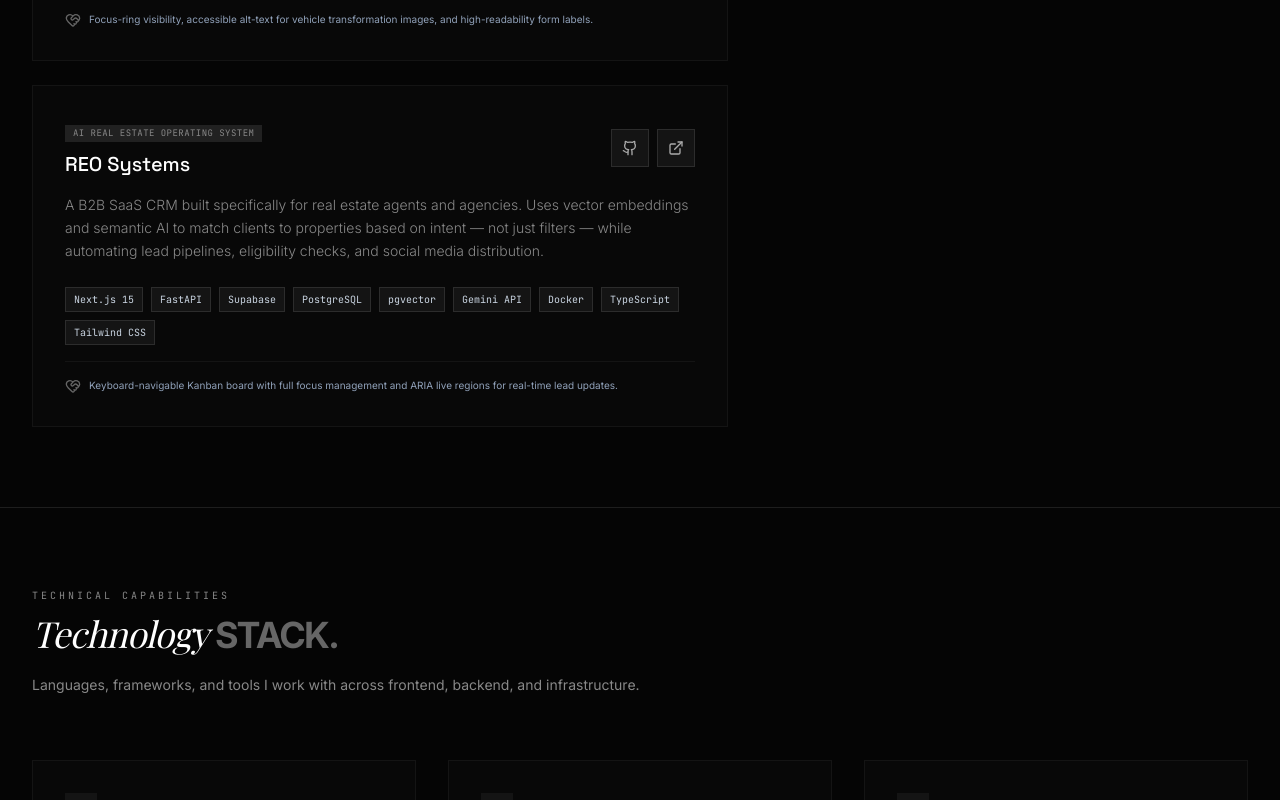
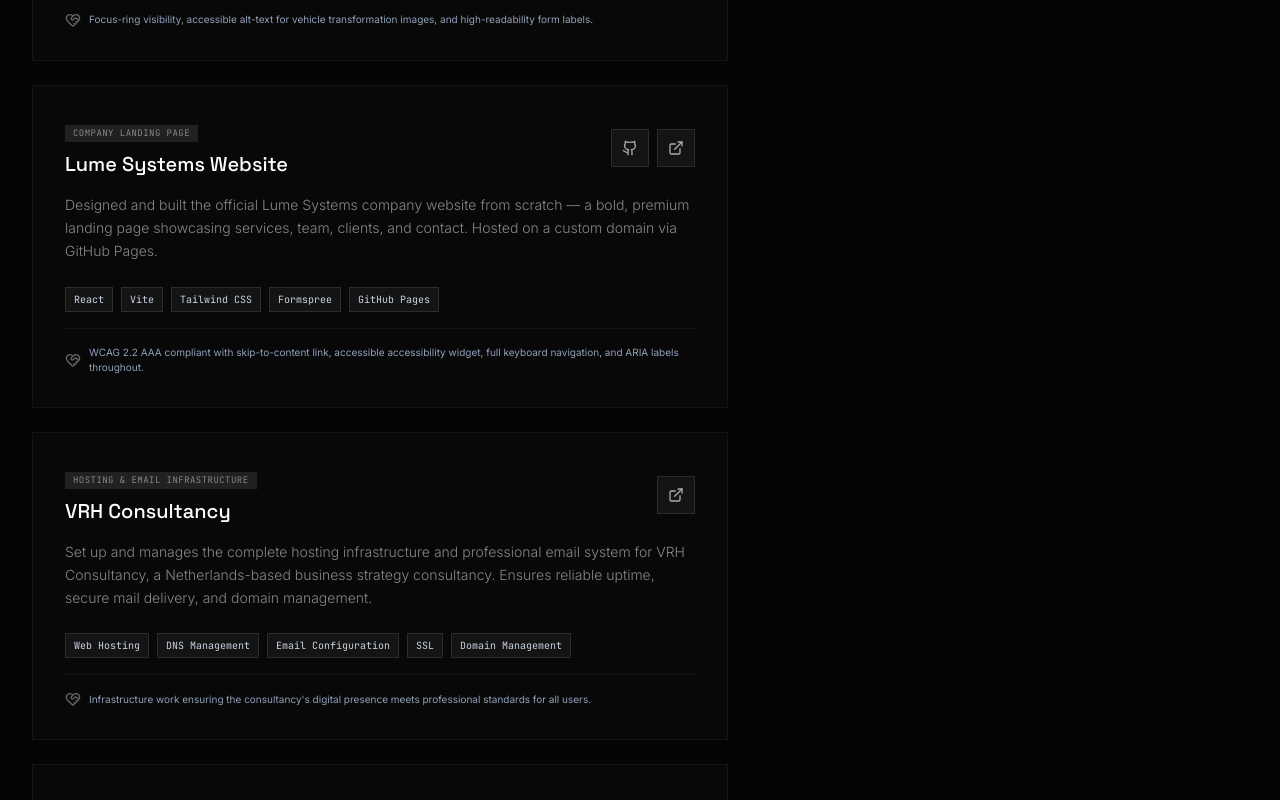
Before and after one commit to maansjayden/jayden-port, a React (Vite) app: page / in a window 1280 px wide. Shown: the part 2960-3760 px from the top of the page. Built offline with nearby package versions, Linux system fonts and the light colour scheme; a web font is replaced by a local one.

Commit message:
Fix Lume Systems link, LinkedIn URL, LUME live link; add VRH and Lume Systems website projects

```diff
--- a/src/components/Header.tsx
+++ b/src/components/Header.tsx
@@ -83,7 +83,7 @@
           {/* Secondary Header Link: Founder direct quote */}
           <div className="hidden lg:flex items-center gap-4">
             <a
-              href="https://github.com/lumesystems"
+              href="https://lumesystems.co.za"
               target="_blank"
               rel="noopener noreferrer"
               className={`flex items-center gap-1.5 text-[10px] uppercase tracking-[0.15em] px-4 py-2 border transition-all hover:scale-105 cursor-pointer ${
@@ -139,7 +139,7 @@
             ))}
             <div className="pt-4 pb-2 border-t border-white/10 px-4">
               <a
-                href="https://github.com/lumesystems"
+                href="https://lumesystems.co.za"
                 target="_blank"
                 rel="noopener noreferrer"
                 className={`flex items-center justify-center gap-2 text-[10px] uppercase tracking-[0.15em] py-2 rounded-xl text-center border ${
--- a/src/components/Hero.tsx
+++ b/src/components/Hero.tsx
@@ -100,7 +100,7 @@
             </a>
 
             <a
-              href="https://linkedin.com/in/jayden-maans-3a81202b7"
+              href="https://linkedin.com/in/jaydenmaans"
               target="_blank"
               rel="noopener noreferrer"
               className={`inline-flex items-center justify-center h-11 w-11 rounded-none border transition-all hover:scale-[1.05] focus:outline-none focus:ring-1 focus:ring-white cursor-pointer ${
--- a/src/data.ts
+++ b/src/data.ts
@@ -16,7 +16,7 @@
     accessibilityNote: "Conforms to WCAG 2.2 AAA standards with high-contrast ratios, complete keyboard support, and dynamic Aria-live announcement regions.",
     links: {
       github: "https://github.com/maansjayden/Lume-AI",
-      live: "https://lumesystems.co.za"
+      live: null
     }
   },
   {
@@ -87,6 +87,43 @@
     links: {
       github: "https://github.com/maansjayden/hjr-web",
       live: "https://hjrgrouppaarl.co.za"
+    }
+  },
+  {
+    id: "lume-systems-web",
+    title: "Lume Systems Website",
+    subtitle: "Company Landing Page",
+    description: "Designed and built the official Lume Systems company website from scratch — a bold, premium landing page showcasing services, team, clients, and contact. Hosted on a custom domain via GitHub Pages.",
+    tech: ["React", "Vite", "Tailwind CSS", "Formspree", "GitHub Pages"],
+    features: [
+      "Floating pill navbar with hide-on-scroll and mobile hamburger menu.",
+      "Animated hero section with floating amber orbs and CSS keyframe animations.",
+      "Scroll-reveal animations using a custom Intersection Observer hook.",
+      "Integrated Formspree contact form with client-side validation and WhatsApp link.",
+      "Full SEO meta tags, Open Graph, branded favicon, and custom 404 page."
+    ],
+    accessibilityNote: "WCAG 2.2 AAA compliant with skip-to-content link, accessible accessibility widget, full keyboard navigation, and ARIA labels throughout.",
+    links: {
+      github: "https://github.com/maansjayden/lume-systems",
+      live: "https://lumesystems.co.za"
+    }
+  },
+  {
+    id: "vrh-consultancy",
+    title: "VRH Consultancy",
+    subtitle: "Hosting & Email Infrastructure",
+    description: "Set up and manages the complete hosting infrastructure and professional email system for VRH Consultancy, a Netherlands-based business strategy consultancy. Ensures reliable uptime, secure mail delivery, and domain management.",
+    tech: ["Web Hosting", "DNS Management", "Email Configuration", "SSL", "Domain Management"],
+    features: [
+      "Full domain and DNS configuration for vrhconsultancy.nl.",
+      "Professional business email setup with SPF, DKIM, and DMARC records for secure delivery.",
+      "SSL certificate provisioning and managed web hosting with monitored uptime.",
+      "Ongoing technical support and infrastructure maintenance."
+    ],
+    accessibilityNote: "Infrastructure work ensuring the consultancy's digital presence meets professional standards for all users.",
+    links: {
+      github: null,
+      live: "https://vrhconsultancy.nl"
     }
   },
   {
```
